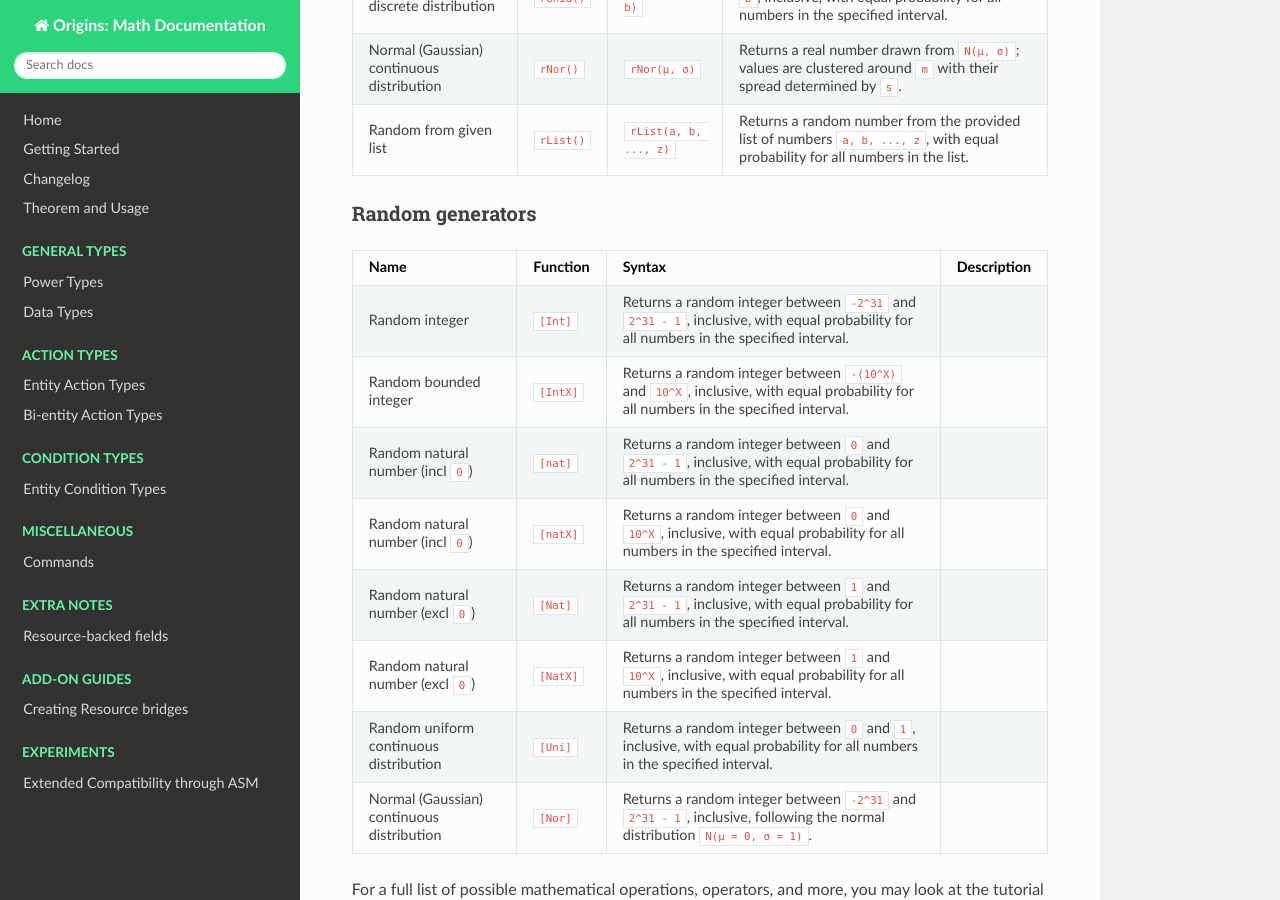
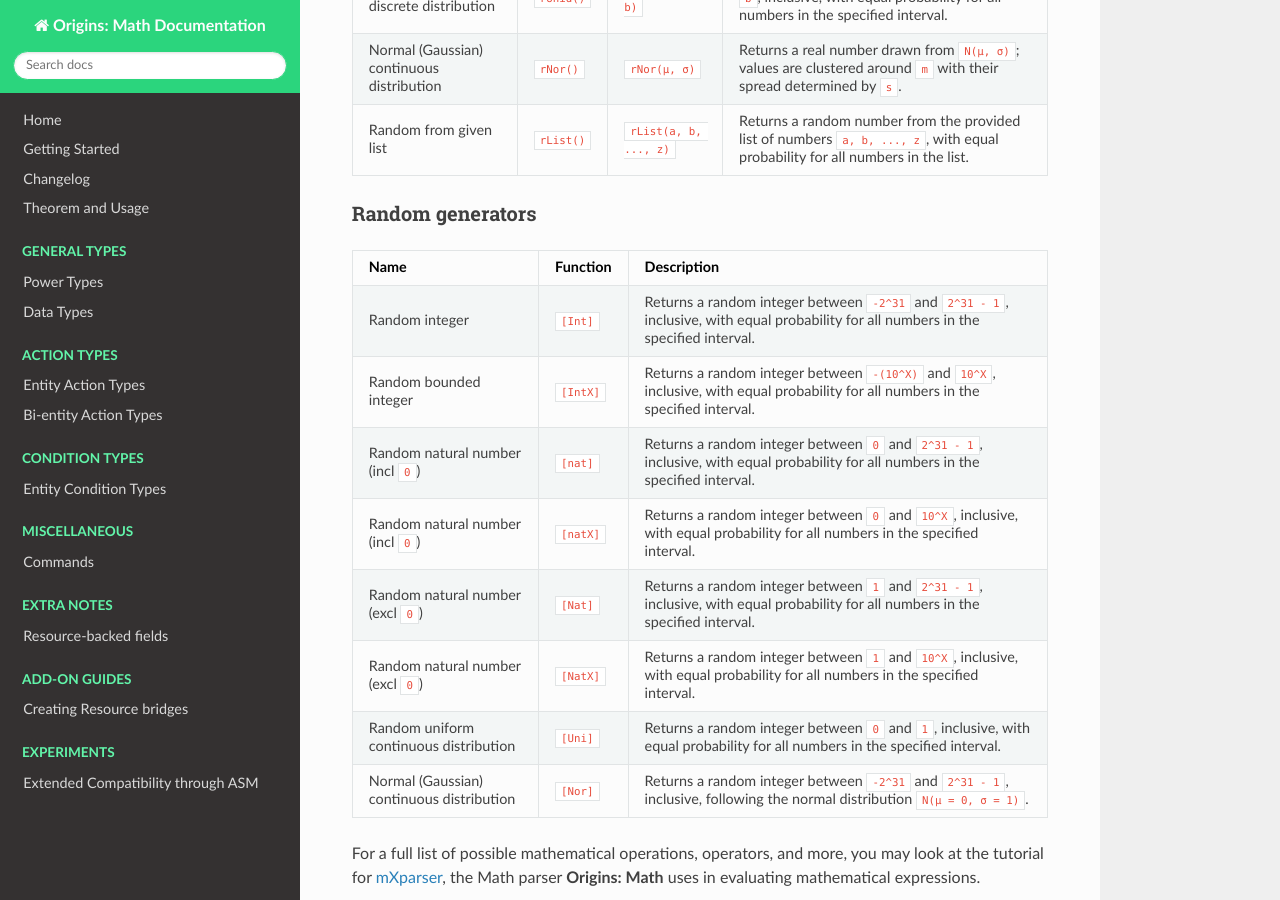
Before and after one commit to xrickastley/origins-math-docs, an MkDocs documentation site: the page built from docs/types/data_types/expression.md, in a window 1280 px wide and 900 px high, scrolled down 1848 px. Built offline with MkDocs 1.6.1, drawn with Linux system fonts in a browser that asks for light colours; nearby versions of some CDN libraries.

Commit message:
Fixed table for Random generators.

```diff
--- a/docs/types/data_types/expression.md
+++ b/docs/types/data_types/expression.md
@@ -53,8 +53,8 @@ A [String](https://origins.readthedocs.io/en/latest/types/data_types/string/) re
 | Random from given list					| `rList()`		| `rList(a, b, ..., z)`	| Returns a random number from the provided list of numbers `a, b, ..., z`, with equal probability for all numbers in the list.
 
 ### Random generators
-| Name		      							| Function	| Syntax        		| Description
-|-------------------------------------------|-----------|-----------------------|---------------
+| Name		      							| Function	| Description
+|-------------------------------------------|-----------|---------------------------------------
 | Random integer							| `[Int]`	| Returns a random integer between `-2^31` and `2^31 - 1`, inclusive, with equal probability for all numbers in the specified interval.
 | Random bounded integer					| `[IntX]`	| Returns a random integer between `-(10^X)` and `10^X`, inclusive, with equal probability for all numbers in the specified interval.
 | Random natural number	(incl `0`)			| `[nat]`	| Returns a random integer between `0` and `2^31 - 1`, inclusive, with equal probability for all numbers in the specified interval.
```
